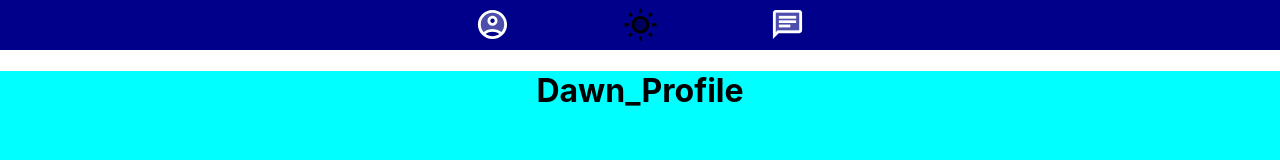
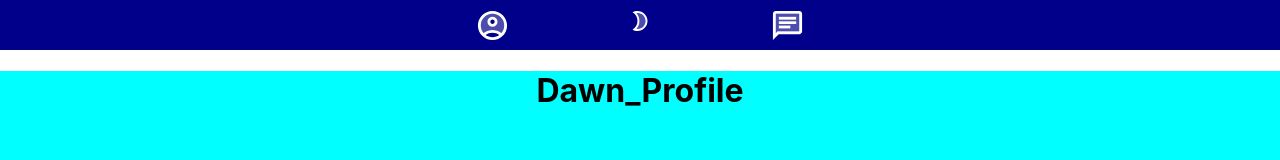
Before and after one commit to BlakeSartin/Eclipse, a React (Create React App) app in the folder eclipse/: page / in a window 1280 px wide. Both pictures are taken after a click on the button 640 px from the left and 25 px from the top of the page. Shown: the top 160 px of the page. Built offline with nearby package versions, Linux system fonts and the light colour scheme.

Commit message:
add styling and functionality to switch between icons

```diff
--- a/eclipse/src/components/Topbar.js
+++ b/eclipse/src/components/Topbar.js
@@ -3,18 +3,21 @@ import "./Topbar.scss";
 import WbSunnyTwoToneIcon from "@mui/icons-material/WbSunnyTwoTone";
 import AccountCircleTwoToneIcon from "@mui/icons-material/AccountCircleTwoTone";
 import ChatTwoToneIcon from "@mui/icons-material/ChatTwoTone";
+import ModeNightTwoToneIcon from '@mui/icons-material/ModeNightTwoTone';
 
 export default function Topbar() {
   const [isActive, setActive] = useState("false");
   const ToggleClass = () => {
     setActive(!isActive);
   };
+
   return (
     <nav className={isActive ? "dawn_nav" : "dusk_nav"}>
       <div className={isActive ? "dawn_icons" : "dusk_icons"}>
         <AccountCircleTwoToneIcon className="accountIcon" fontSize="large" />
         <button onClick={ToggleClass} className="profileSwitchButton">
-          <WbSunnyTwoToneIcon className="sunIcon" fontSize="large" />
+          <WbSunnyTwoToneIcon className={isActive ? "sun_icon" : "dis_sun_icon"}/>
+          <ModeNightTwoToneIcon className={isActive ? "dis_moon_icon" : "moon_icon"}/>
         </button>
         <ChatTwoToneIcon className="chatIcon" fontSize="large" />
       </div>
--- a/eclipse/src/components/Topbar.scss
+++ b/eclipse/src/components/Topbar.scss
@@ -32,6 +32,21 @@
   width: 50px;
   display: flex;
   justify-content: center;
+  .sun_icon {
+    display: flex;
+  }
+  .dis_sun_icon {
+    display: none;
+  }
+
+  .moon_icon {
+    display: flex;
+    color: white;
+  }
+
+  .dis_moon_icon {
+    display: none;
+  }
 }
 
 .accountIcon {
```
